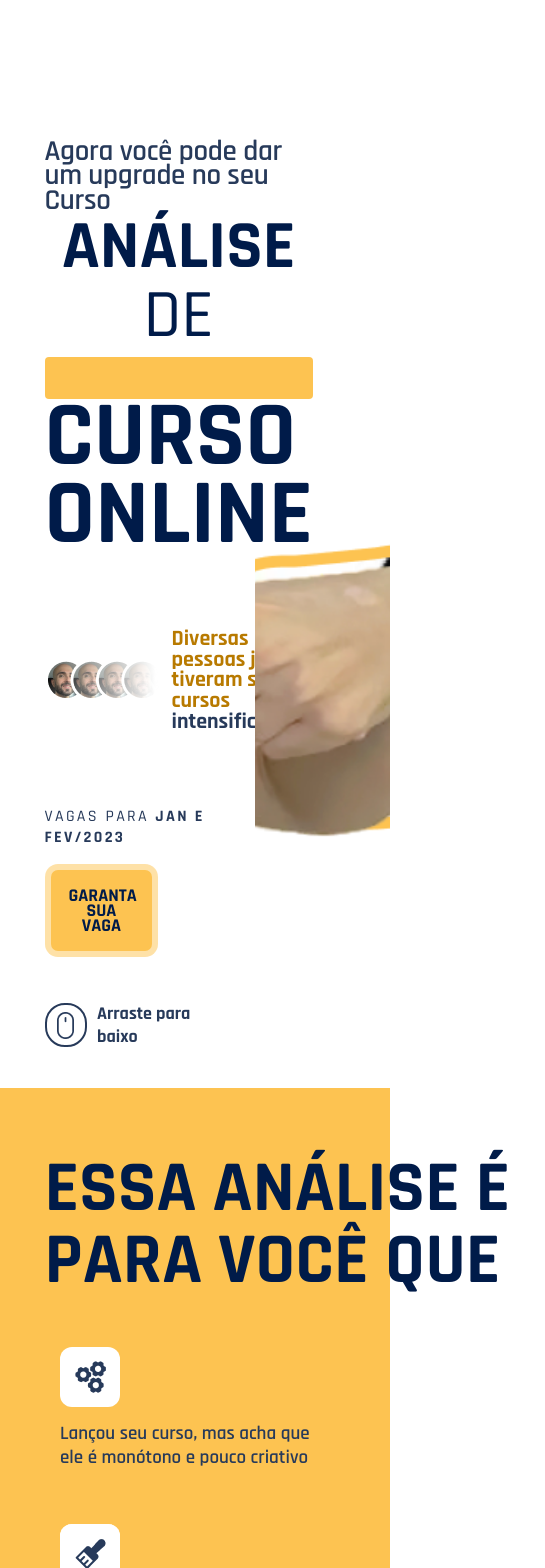
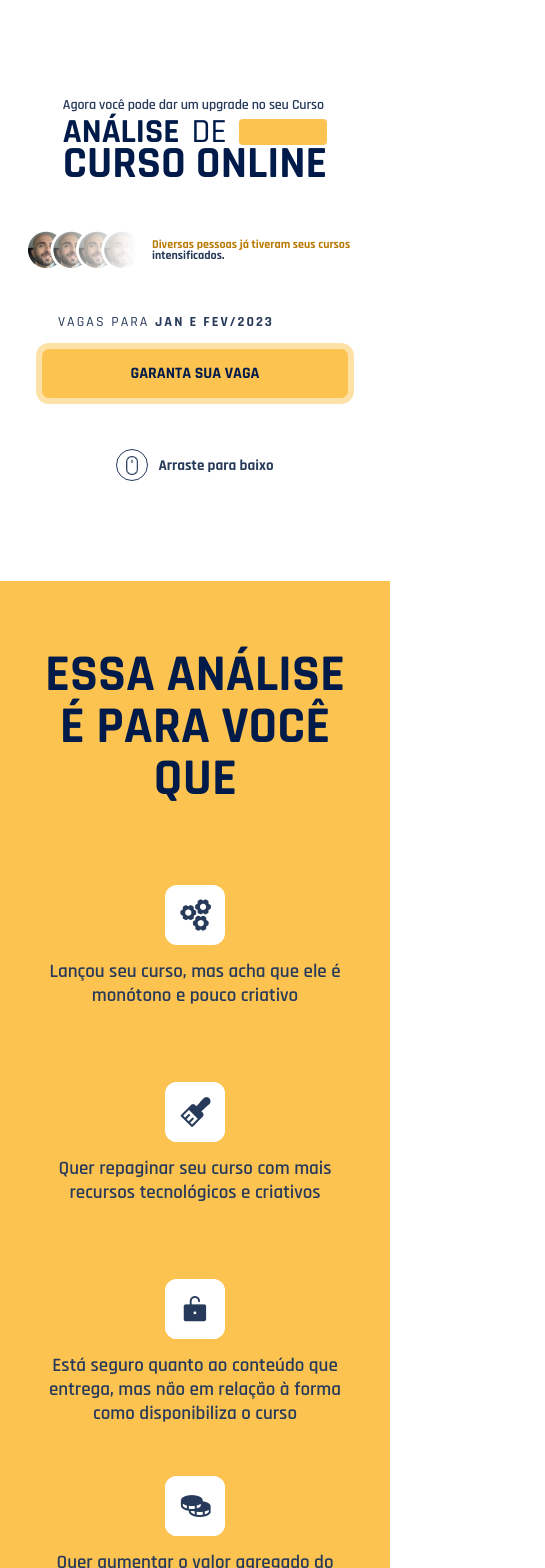
Before and after one commit to KauanBonatto/ead-luiz, a React (Create React App) app in the folder ead-luiz/: page / in a window 390 px wide. Shown: the top 1568 px of the page, 545 px wide, since content can reach past the window. Built offline with nearby package versions, Linux system fonts and the light colour scheme.

Commit message:
feat: responsividade em dispositivos xs e sm

```diff
--- a/ead-luiz/src/pages/App.js
+++ b/ead-luiz/src/pages/App.js
@@ -25,7 +25,7 @@ function App() {
             <div className="flex home-title-wrapper">
             <h4>Agora você pode dar um upgrade no seu Curso</h4>
               <div>
-                <div className="flex fx-direction-row vertical-center" style={{ gap: 12 }}>
+                <div className="flex vertical-center" style={{ gap: 12 }}>
                   <h1 className="home-title"><b>Análise</b></h1>
                   <h1 className="home-title">de</h1>
                   <div className="box-yellow"></div>
@@ -46,7 +46,7 @@ function App() {
               <h6>Vagas para <strong>jan e fev/2023</strong></h6>
             </div>
 
-            <div className="sign-in-wrapper" style={{ width: '55%' }}>
+            <div className="sign-in-wrapper">
               <button className="sign-in uppercase">Garanta sua vaga</button>
             </div>
 
@@ -58,7 +58,7 @@ function App() {
             </div>
 
           </div>
-          <div className="home-image-wrapper"></div>
+          <div className="home-image-wrapper no-display-lg"></div>
         </div>
       </section>
       <section className="for-you-section bg-yellow">
@@ -67,6 +67,7 @@ function App() {
             <h1 className="for-you-title">Essa análise é para você que</h1>
           </div>
           <div className="for-you-cards-wrapper">
+            <div className="box">
               <div className="for-you-card flex fx-direction-column">
                 <div className="icon flex all-center">
                   <img src={ConfigIcon} />
@@ -81,6 +82,8 @@ function App() {
                 </div>
                 <p>Quer repaginar seu curso com mais recursos tecnológicos e criativos</p>
               </div>
+            </div>
+            <div className="box">
               <div className="for-you-card flex fx-direction-column">
                 <div className="icon all-center">
                   <div className="icon flex all-center">
@@ -99,11 +102,12 @@ function App() {
               </div>
             </div>
           </div>
+        </div>
       </section>
       <section className="if-you-want-section bg-gray">
-        <div className="if-you-want-wrapper flex">
+        <div className="if-you-want-wrapper flex fx-direction-row">
           <div className="if-you-want-title-wrapper">
-            <h1 className="if-you-want-title">Se <br /><b>você</b><br /> quer...</h1>
+            <h1 className="if-you-want-title">Se <br className="no-display-sm" /><b>você</b><br className="no-display-sm" /> quer...</h1>
           </div>
           <div className="if-you-want-cards-wrapper">
             <div className="if-you-want-card flex fx-direction-column">
@@ -151,7 +155,7 @@ function App() {
               <p>Pensar em novos projetos com um novo mindset</p>
             </div>
 
-            <div className="sign-in-wrapper" style={{ width: '100%' }}>
+            <div className="sign-in-wrapper" style={{ width: '90%' }}>
               <button className="sign-in uppercase">Garanta sua vaga</button>
             </div>
           </div>
@@ -160,7 +164,7 @@ function App() {
       <section className="who-am-i-section">
         <div className="who-am-i-wrapper">
           <div className="who-am-i-image-wrapper">
-            <img src={whoAmI} />
+            <img className="who-am-i-image" src={whoAmI} />
           </div>
           <div className="who-am-i-text-wrapper">
             <h1 className="who-am-i-title">Quem sou eu?</h1>
--- a/ead-luiz/src/styles/global-responsive.css
+++ b/ead-luiz/src/styles/global-responsive.css
@@ -1,9 +1,61 @@
 /* Extra small devices (phones, 600px and down) */
 @media only screen and (max-width: 600px) {
     .no-display-xs{ display: none; }
-    .fx-direction-row{
-        flex-direction: column;
+    .for-you-card .icon, .for-you-card p{
+        margin: auto;
+        text-align: center;
     }
+    .for-you-wrapper{ padding: 8px; }
+    .for-you-title, .if-you-want-title, .about-me-title{ font-size: 52px; text-align: center; }
+    .for-you-cards-wrapper, .if-you-want-cards-wrapper{
+        padding-top: 30px;
+        gap: 50px !important;
+    }
+    .for-you-cards-wrapper .box{ gap: 50px; }
+    .for-you-card p, .if-you-want-card p{ width: auto; }
+
+    .who-am-i-text{
+        width: 80%;
+        margin: auto;
+        padding-top: 10px;
+    }
+
+    .about-me-wrapper{ flex-wrap: wrap; }
+    .about-me-cards-wrapper{ width: 100%; }
+    .about-me-text{ text-align: center; }
+    .about-me-wrapper-footer{ width: 90%; }
+
+    .box-yellow{ height: 26px; }
+    .scroll-down-wrapper{ justify-content: center; font-size: 15px; }
+    .scroll-down{
+        width: 30px;
+        height: 30px;
+        border: 1px solid #273A5A;
+    }
+    .scroll-down img{ width: 12px; }
+
+    .home-section{ padding: 60px 0 !important; }
+    .home-wrapper{ padding-top: 0px; }
+    .home-title{ font-size: 34px !important; }
+    .home-title-wrapper{ margin: auto; }
+    .home-title-big{ font-size: 45px !important; }
+    .home-text-wrapper h4{ font-size: 14px !important; }
+    .home-text{ font-size: 12px; }
+    .home-text h6{
+        font-size: 14px;
+        text-align: center;
+    }
+
+    .home-text-wrapper img{ width: 40%; }
+
+    .m-big{ margin: 40px 0; }
+
+    .sign-in{ font-size: 16px; }
+    .sign-in-wrapper{
+        width: 90%;
+        margin: auto;
+    }
+
 }
 
 /* Small devices (portrait tablets and large phones, 600px and up) */
@@ -12,16 +64,73 @@
 }
 
 /* Medium devices (landscape tablets, 768px and up) */
-@media only screen and (min-width: 768px) {
+@media only screen and (max-width: 768px) {
     .no-display-md{ display: none; }
+    .who-am-i-wrapper{
+        flex-wrap: wrap;
+        gap: 60px;
+    }
+    .who-am-i-image-wrapper{ width: 100%; }
+    .who-am-i-image{ width: 60% !important; max-width: 245px; }
+    .who-am-i-title, .who-am-i-text{ text-align: center; }
+
+    .for-you-cards-wrapper .box{ width: auto; }
 }
 
 /* Large devices (laptops/desktops, 992px and up) */
-@media only screen and (min-width: 992px) {
+@media only screen and (max-width: 1008px) {
     .no-display-lg{ display: none; }
+    .fx-direction-row{
+        flex-direction: column;
+        text-align: center;
+    }
+
+    .home-wrapper{
+        width: 100%;
+        justify-content: center;
+    }
+    .home-text-wrapper{ width: auto; }
+
+    .if-you-want-section{ padding: 60px 0px !important; }
+    .if-you-want-card .icon{ margin: auto; }
+    .if-you-want-wrapper{ gap: 20px; }
+    .if-you-want-cards-wrapper{ gap: 40px; }
 }
 
 /* Extra large devices (large laptops and desktops, 1200px and up) */
-@media only screen and (min-width: 1200px) {
+@media only screen and (min-width: 1260px) {
     .no-display-xl{ display: none; }
+    .home-image-wrapper{
+        height: 614px;
+        background-position: right;
+    }
+    .for-you-cards-wrapper .box{ gap: 0px; }
+
+    .home-image-wrapper{
+        background-image:
+            linear-gradient(90deg, rgba(255,255,255,0) 0%,
+            rgba(255,255,255,0.07746848739495793) 93%,
+            rgba(255,255,255,0.2007177871148459) 94%,
+            rgba(255,255,255,1) 100%),
+            url('../assets/home.png');
+    }
 }
+
+/* Only Extra large devices (large desktops, 1400px and up) */
+@media only screen and (max-width: 1400px) {
+    .if-you-want-cards-wrapper{ justify-content: center; }
+    .who-am-i-image{ width: 70%; }
+    .who-am-i-text{ font-size: 17px; }
+}
+
+@media only screen and (max-width: 1580px) {
+    .home-section{
+        justify-content: right !important;
+    }
+}
+
+@media only screen and (max-width: 1260px) {
+    .home-title{ font-size: 56px; }
+    .home-title-big{ font-size: 82px; }
+    .home-text-wrapper h4{ font-size: 26px; }
+}
--- a/ead-luiz/src/styles/global.css
+++ b/ead-luiz/src/styles/global.css
@@ -12,7 +12,7 @@ body {
   justify-content: center;
   width: 100%;
   box-sizing: border-box;
-  padding-top: 40px;
+  padding-top: 60px;
 }
 
 h1, h2, h3, h4, h5, h6, p, button {
@@ -26,15 +26,20 @@ h1, h2, h3, h4, h5, h6, p, button {
   line-height: 100%;
   color: #001B49;
 }
+.home-wrapper, .for-you-wrapper, .if-you-want-wrapper, .about-me-wrapper, .who-am-i-wrapper{
+  max-width: 1650px;
+}
 
 .box-yellow{
   width: 100%;
-  max-width: 300px;
+  max-width: 210px;
   height: 42px;
   background: #FDC351;
   border-radius: 4px;
 }
 .sign-in-wrapper{
+  width: 55%;
+  min-width: 200px;
   padding: 6px 6px;
   gap: 6px;
 
@@ -43,6 +48,7 @@ h1, h2, h3, h4, h5, h6, p, button {
 }
 .sign-in{
   width: 100%;
+  min-width: 200px;
   font-weight: 700;
   font-size: 18px;
   line-height: 84%;
@@ -108,25 +114,32 @@ h1, h2, h3, h4, h5, h6, p, button {
 
 /* HOME SCREEN */
 .home-section{
-  justify-content: right !important;
+  padding-top: 40px !important;
 }
 .home-wrapper{
+  position: relative;
   width: 95%;
-  padding-top: 60px;
+  max-width: 1460px;
+  padding-top: 40px;
 }
 .home-text-wrapper{
-  width: 50%;
+  width: 60%;
   padding: 40px 25px;
   display: flex;
   flex-direction: column;
   gap: 15px;
 }
 .home-image-wrapper{
-  width: 60%;
+  width: 70%;
+  max-width: 870px;
   background-image: url('../assets/home.png');
   background-size: cover;
   background-repeat: no-repeat;
-  background-position: right;
+  background-position: -80px;
+  position: absolute;
+  right: 0;
+  bottom: 0;
+  height: 544px;
 }
 .home-text-wrapper h4{
   font-weight: 600;
@@ -172,6 +185,7 @@ h1, h2, h3, h4, h5, h6, p, button {
 }
 .for-you-title-wrapper, .about-me-title-wrapper{
   width: 500px;
+  max-width: 100%;
 }
 .for-you-title, .about-me-title{
   font-weight: 700;
@@ -187,7 +201,13 @@ h1, h2, h3, h4, h5, h6, p, button {
   flex-wrap: wrap;
   align-items: flex-start;
   justify-content: center;
-  gap: 30px;
+}
+.for-you-cards-wrapper .box{
+  display: flex;
+  flex-wrap: wrap;
+  justify-content: space-around;
+  width: 50%;
+  gap: 20px;
 }
 .for-you-card{ gap: 15px; }
 .for-you-card .icon{
@@ -197,6 +217,7 @@ h1, h2, h3, h4, h5, h6, p, button {
   border-radius: 12px;
 }
 .for-you-card p {
+  max-width: 300px;
   width: 270px;
   height: 72px;
   font-weight: 600;
@@ -250,6 +271,8 @@ h1, h2, h3, h4, h5, h6, p, button {
   align-items: center;
 }
 .who-am-i-image-wrapper{
+  display: flex;
+  justify-content: center;
   width: 30%;
 }
 .who-am-i-text-wrapper{
@@ -264,6 +287,7 @@ h1, h2, h3, h4, h5, h6, p, button {
   font-size: 50px;
 }
 .who-am-i-text{
+  max-width: 576px;
   font-weight: 600;
   font-size: 19px;
   line-height: 25px;
@@ -277,6 +301,7 @@ h1, h2, h3, h4, h5, h6, p, button {
 }
 .about-me-cards-wrapper{
   width: 50%;
+  max-width: 500px;
   display: flex;
   flex-wrap: wrap;
   gap: 50px;
@@ -284,7 +309,8 @@ h1, h2, h3, h4, h5, h6, p, button {
 .about-me-wrapper{
   display: flex;
   flex-direction: row;
-  width: 80%;
+  width: 90%;
+  justify-content: center;
 }
 .about-me-card{
   display: flex;
```
Lines whose indentation alone changed are shown as unchanged.
